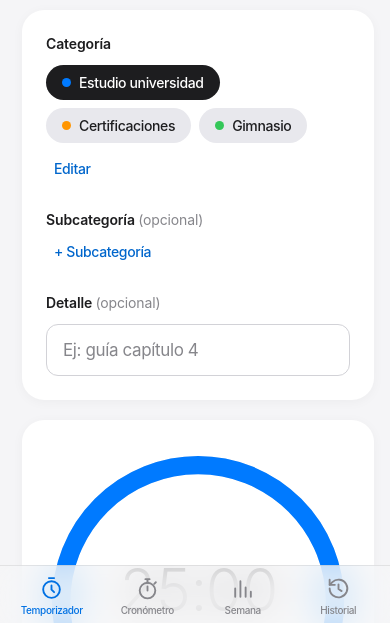
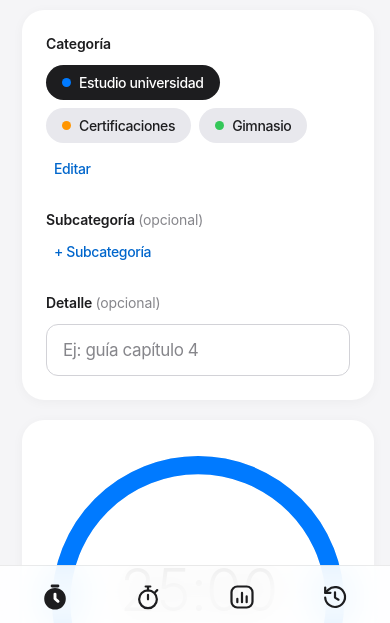
Before and after one commit to Gmaliqueom/-temporizador, a plain HTML site: page index.html in a window 390 px wide. Shown: the part 216-839 px from the top of the page. Drawn offline with Linux system fonts and the light colour scheme.

Commit message:
Add files via upload

```diff
--- a/index.html
+++ b/index.html
@@ -2,7 +2,7 @@
 <html lang="es">
 <head>
 <meta charset="UTF-8">
-<meta name="viewport" content="width=device-width, initial-scale=1">
+<meta name="viewport" content="width=device-width, initial-scale=1, viewport-fit=cover">
 <meta name="theme-color" content="#f5f5f7">
 <title>Temporizador y cronómetro</title>
 <link rel="icon" type="image/svg+xml" href="favicon.svg">
@@ -23,6 +23,7 @@
     --input:#ffffff; --hover:#dcdce1; --row:#ececf0; --del:#c7c7cc; --nav:rgba(245,245,247,.72); --navline:rgba(0,0,0,.08);
     --tabs:rgba(0,0,0,.06); --tabon:#ffffff; --shadow:rgba(0,0,0,.04); --shadow2:rgba(0,0,0,.09);
     --sel-bg:#1d1d1f; --sel-fg:#ffffff; --ok-bg:#e3f6e8; --ok-fg:#1d7a33; --cut-bg:#fff4e5; --cut-fg:#b25000; --end-bg:#ffebe9; --end-bg2:#ffdcd8;
+    --barbg:rgba(255,255,255,.88); --barbg-solid:#ffffff;
     color-scheme:light;
     --font:-apple-system,BlinkMacSystemFont,"SF Pro Display","SF Pro Text","Inter","Helvetica Neue",Arial,sans-serif;
   }
@@ -31,12 +32,14 @@
     --input:#2c2c2e; --hover:#3a3a3c; --row:#2c2c2e; --del:#636366; --nav:rgba(22,22,23,.72); --navline:rgba(255,255,255,.08);
     --tabs:rgba(255,255,255,.08); --tabon:#636366; --shadow:rgba(0,0,0,.4); --shadow2:rgba(0,0,0,.6);
     --sel-bg:#f5f5f7; --sel-fg:#1d1d1f; --ok-bg:rgba(48,209,88,.16); --ok-fg:#30d158; --cut-bg:rgba(255,159,10,.16); --cut-fg:#ff9f0a; --end-bg:rgba(255,69,58,.16); --end-bg2:rgba(255,69,58,.26);
+    --barbg:rgba(0,0,0,.86); --barbg-solid:#000000;
     color-scheme:dark; }
   @media (prefers-color-scheme:dark){ :root:not([data-theme=light]){ --bg:#000000; --card:#1c1c1e; --text:#f5f5f7; --muted:#a1a1a6; --soft:#86868b; --line:#3a3a3c; --fill:#2c2c2e;
     --blue:#0a84ff; --blue-h:#3395ff; --link:#2997ff; --red:#ff453a;
     --input:#2c2c2e; --hover:#3a3a3c; --row:#2c2c2e; --del:#636366; --nav:rgba(22,22,23,.72); --navline:rgba(255,255,255,.08);
     --tabs:rgba(255,255,255,.08); --tabon:#636366; --shadow:rgba(0,0,0,.4); --shadow2:rgba(0,0,0,.6);
     --sel-bg:#f5f5f7; --sel-fg:#1d1d1f; --ok-bg:rgba(48,209,88,.16); --ok-fg:#30d158; --cut-bg:rgba(255,159,10,.16); --cut-fg:#ff9f0a; --end-bg:rgba(255,69,58,.16); --end-bg2:rgba(255,69,58,.26);
+    --barbg:rgba(0,0,0,.86); --barbg-solid:#000000;
     color-scheme:dark; } }
   html,body,.card,.tile,.nav{transition:background-color .35s,color .35s}
   *{box-sizing:border-box}
@@ -46,6 +49,7 @@
 
   /* Barra de navegación translúcida */
   .nav{position:sticky;top:0;z-index:10;background:var(--nav);backdrop-filter:saturate(180%) blur(20px);-webkit-backdrop-filter:saturate(180%) blur(20px);border-bottom:1px solid var(--navline)}
+  .nav{padding-top:env(safe-area-inset-top)}
   .nav-in{max-width:980px;margin:0 auto;height:52px;display:flex;align-items:center;justify-content:space-between;padding:0 22px}
   .brand{display:flex;align-items:center;gap:8px;font-size:19px;font-weight:600;letter-spacing:-.02em}
   .brand svg{width:20px;height:20px}
@@ -256,11 +260,17 @@
   @media (max-width:560px){
     .nav .tabs{display:none}
     .brand span{display:inline}
-    .tabbar{display:grid;grid-template-columns:repeat(4,1fr);position:fixed;left:0;right:0;bottom:0;z-index:20;background:var(--nav);-webkit-backdrop-filter:saturate(180%) blur(20px);backdrop-filter:saturate(180%) blur(20px);border-top:1px solid var(--navline);padding:6px 4px calc(8px + env(safe-area-inset-bottom))}
-    .tabbar .tab{display:flex;flex-direction:column;align-items:center;gap:3px;background:none;box-shadow:none;color:var(--soft);font-size:10px;font-weight:500;padding:4px 0;opacity:1;border-radius:10px}
-    .tabbar .tab svg{width:25px;height:25px}
-    .tabbar .tab.active{color:var(--blue);background:none;box-shadow:none}
-    .app{padding-bottom:110px}
+    .tabbar{display:grid;grid-template-columns:repeat(4,1fr);position:fixed;left:0;right:0;bottom:0;z-index:20;background:var(--barbg);-webkit-backdrop-filter:saturate(180%) blur(20px);backdrop-filter:saturate(180%) blur(20px);border-top:1px solid var(--navline);padding:8px 8px calc(8px + env(safe-area-inset-bottom))}
+    .tabbar .tab{display:flex;align-items:center;justify-content:center;height:46px;background:none;box-shadow:none;color:var(--text);padding:0;opacity:1;border-radius:12px;-webkit-tap-highlight-color:transparent;transition:transform .15s}
+    .tabbar .tab:active{transform:scale(.86)}
+    .tabbar .tab svg{width:28px;height:28px;fill:none;stroke:currentColor;stroke-width:1.9;overflow:visible}
+    .tabbar .tab svg .b{transition:fill .2s}
+    .tabbar .tab.active{background:none;box-shadow:none}
+    .tabbar .tab.active svg{stroke-width:2.5}
+    .tabbar .tab.active svg .b{fill:currentColor}
+    .tabbar .tab.active svg .d{stroke:var(--barbg-solid)}
+    .tabbar .tab.active svg .k{stroke-width:2.5}
+    .app{padding-bottom:120px}
     .overlay{align-items:flex-end;padding:0}
     .sheet{border-radius:24px 24px 0 0;max-height:90vh;padding:22px 20px calc(24px + env(safe-area-inset-bottom))}
     .swatches,.msubs{margin-left:0}
@@ -482,11 +492,11 @@
 </div>
 
 <!-- Barra inferior (celular) -->
-<nav class="tabbar">
-  <button class="tab active" data-tab="timer"><svg viewBox="0 0 24 24" fill="none" stroke="currentColor" stroke-width="1.8" stroke-linecap="round"><circle cx="12" cy="13" r="8"/><path d="M12 9v4l2.5 2.5M9.5 2h5"/></svg><span>Temporizador</span></button>
-  <button class="tab" data-tab="sw"><svg viewBox="0 0 24 24" fill="none" stroke="currentColor" stroke-width="1.8" stroke-linecap="round"><circle cx="12" cy="14" r="7.5"/><path d="M12 14V10M12 6.5V3M10 3h4M18.5 7.5l1.5-1.5"/></svg><span>Cronómetro</span></button>
-  <button class="tab" data-tab="week"><svg viewBox="0 0 24 24" fill="none" stroke="currentColor" stroke-width="1.8" stroke-linecap="round"><path d="M5 20V12M10 20V5M15 20v-9M20 20v-5"/></svg><span>Semana</span></button>
-  <button class="tab" data-tab="hist"><svg viewBox="0 0 24 24" fill="none" stroke="currentColor" stroke-width="1.8" stroke-linecap="round" stroke-linejoin="round"><path d="M3.5 12a8.5 8.5 0 1 0 2.6-6.1L3.5 8.5"/><path d="M3.5 3.5v5h5M12 8v4.5l3 2"/></svg><span>Historial</span></button>
+<nav class="tabbar" aria-label="Secciones">
+  <button class="tab active" data-tab="timer" aria-label="Temporizador"><svg viewBox="0 0 24 24" stroke-linecap="round" stroke-linejoin="round"><circle class="b" cx="12" cy="13.5" r="8"/><path class="d" d="M12 9.5v4l2.6 2.2"/><path class="k" d="M9.5 2.5h5"/></svg></button>
+  <button class="tab" data-tab="sw" aria-label="Cronómetro"><svg viewBox="0 0 24 24" stroke-linecap="round" stroke-linejoin="round"><circle class="b" cx="12" cy="14" r="7.6"/><path class="d" d="M12 14V10.2"/><path class="k" d="M12 6.4V3M10 3h4M18.3 7.7l1.6-1.6"/></svg></button>
+  <button class="tab" data-tab="week" aria-label="Semana"><svg viewBox="0 0 24 24" stroke-linecap="round" stroke-linejoin="round"><rect class="b" x="3" y="3" width="18" height="18" rx="5"/><path class="d" d="M8 16.5v-3M12 16.5v-8M16 16.5v-5"/></svg></button>
+  <button class="tab" data-tab="hist" aria-label="Historial"><svg viewBox="0 0 24 24" stroke-linecap="round" stroke-linejoin="round"><path class="k" d="M3.6 12.6A8.5 8.5 0 1 0 6.2 5.9L3.6 8.4"/><path class="k" d="M3.6 3.9v4.5h4.5"/><path class="d" d="M12 8v4.5l3 1.8"/></svg></button>
 </nav>
 
 <script>
```
